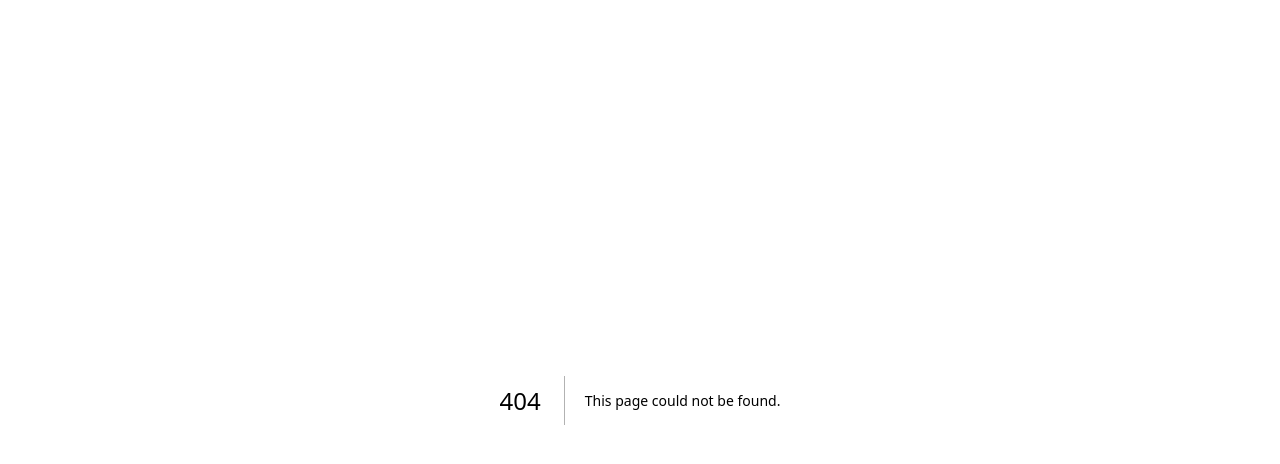
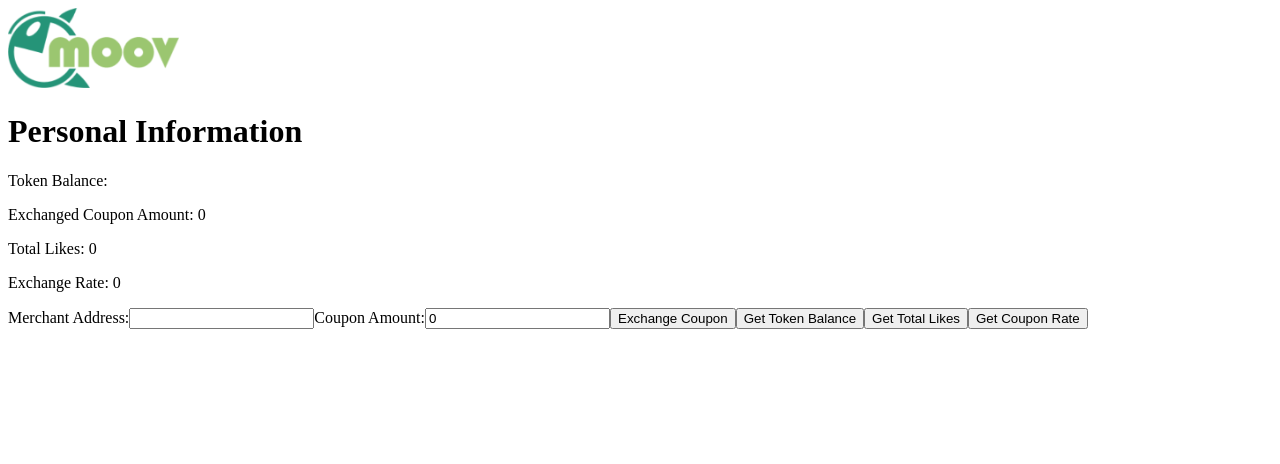
Before and after one commit to Bladekmm/nextjs, a Next.js app: page /design3 in a window 1280 px wide. Before the commit this address had no page. Shown: the top 464 px of the page. Built offline with nearby package versions, Linux system fonts and the light colour scheme.

Commit message:
Add files via upload

```diff
--- /dev/null
+++ b/pages/design3.tsx
@@ -0,0 +1,188 @@
+import React, { useEffect, useState } from 'react';
+import Web3 from 'web3';
+import abi from "../src/abi.json";
+import { CONTRACT_ADDRESS } from "../src/config";
+import { ethers } from 'ethers';
+import exampleImage from "../images/logo.png";
+import Image from 'next/image'
+
+const contractAddress = CONTRACT_ADDRESS;
+const contractABI = abi; // Replace with your contract ABI
+
+const PersonalInfoPage: React.FC = () => {
+    const [web3, setWeb3] = useState<Web3 | null>(null);
+    const [Balance, setBalance] = useState<string>('');
+    const [likesReceived, setLikesReceived] = useState<number>(0);
+    const [exchangeRate, setExchangeRate] = useState<number>(0);
+    const [merchantAddressInput, setMerchantAddressInput] = useState<string>('');
+    const [exchangedCouponAmount, setExchangedCouponAmount] = useState<number>(0);
+    const [couponAmountInput, setCouponAmountInput] = useState<number>(0);
+
+
+    useEffect(() => {
+        initWeb3();
+        fetchData();
+    }, []);
+
+    const initWeb3 = async () => {
+        if (window.ethereum) {
+            const w3 = new Web3(window.ethereum);
+            try {
+                await window.ethereum.enable();
+                setWeb3(w3);
+            } catch (error) {
+                console.error('User denied account access');
+            }
+        } else {
+            console.error('No web3 provider detected');
+        }
+    };
+    const fetchData = async () => {
+        if (!web3) return;
+
+        try {
+            const provider = new ethers.providers.Web3Provider(window.ethereum);
+            const contract = new ethers.Contract(contractAddress, contractABI, provider);
+            const signer = provider.getSigner();
+            const connectedContract = contract.connect(signer);
+            const merchant = ethers.utils.computeAddress(merchantAddressInput);
+
+            const Balance = await connectedContract.getBalance();
+            const userLikesReceived = await connectedContract.getTotalLikes(merchant);
+            const userExchangeRate = await connectedContract.getCouponRate(merchant);
+            const userExchangedCouponAmount = await connectedContract.getexchangedCouponAmount(merchant);
+
+            setBalance(Balance);
+            setLikesReceived(userLikesReceived);
+            setExchangeRate(userExchangeRate);
+            setExchangedCouponAmount(userExchangedCouponAmount);
+        } catch (error) {
+            console.error(error);
+        }
+    };
+
+    const handleExchangeCoupon = async () => {
+        if (!web3) return;
+
+        try {
+            const provider = new ethers.providers.Web3Provider(window.ethereum);
+            const contract = new ethers.Contract(contractAddress, contractABI, provider);
+            const signer = provider.getSigner();
+            const connectedContract = contract.connect(signer);
+
+            // Replace 'YOUR_MERCHANT_ADDRESS' with the actual address of the merchant
+            const merchant = merchantAddressInput;
+
+            // Assuming the user wants to exchange 5 coupons, modify this based on your requirements
+            const couponAmount = couponAmountInput || 5;
+
+            // Check if the user has enough tokens to claim the coupon
+            const exchangeRate = await connectedContract.getCouponRate();
+            const tokensRequired = couponAmount * exchangeRate;
+            const userBalance = await connectedContract.getBalance();
+
+            if (userBalance >= tokensRequired) {
+                // Call the exchangeCoupon function in the smart contract
+                await connectedContract.exchangeCoupon(merchant, couponAmount);
+
+                // Fetch updated data after the exchange
+                fetchData();
+            } else {
+                alert('Not enough tokens to claim the coupon');
+            }
+        } catch (error) {
+            console.error(error);
+        }
+    };
+
+    const handleGetTokenBalance = async () => {
+        // Fetch user's token balance
+        if (!web3) return;
+
+        try {
+            const provider = new ethers.providers.Web3Provider(window.ethereum);
+            const contract = new ethers.Contract(contractAddress, contractABI, provider);
+            const signer = provider.getSigner();
+            const connectedContract = contract.connect(signer);
+            const userBalance = await connectedContract.getBalance();
+            setBalance(userBalance.toString()); // Corrected from setBalance to setTokenBalance
+
+        } catch (error) {
+            console.error(error);
+        }
+    };
+
+    const handleGetTotalLikes = async () => {
+
+        if (!web3) return;
+
+        try {
+            const provider = new ethers.providers.Web3Provider(window.ethereum);
+            const contract = new ethers.Contract(contractAddress, contractABI, provider);
+            const signer = provider.getSigner();
+            const connectedContract = contract.connect(signer);
+
+            const userLikesReceived = await connectedContract.getTotalLikes();
+            console.log("Total Likes:", userLikesReceived.toString());
+            setLikesReceived(userLikesReceived.toString());
+            fetchData();
+        } catch (error) {
+            console.error(error);
+        }
+        fetchData();
+    };
+
+    const handleGetCouponRate = async () => {
+        // Fetch total likes for a specific merchant
+        if (!web3) return;
+
+        try {
+            const provider = new ethers.providers.Web3Provider(window.ethereum);
+            const contract = new ethers.Contract(contractAddress, contractABI, provider);
+            const signer = provider.getSigner();
+            const connectedContract = contract.connect(signer);
+
+            const userExchangeRate = await connectedContract.getCouponRate();
+            setExchangeRate(userExchangeRate.toString());
+            fetchData();
+        } catch (error) {
+            console.error(error);
+        }
+        fetchData();
+    };
+
+    return (
+        <div>
+            <Image src={exampleImage} alt="LOGO" height={80} />
+            <h1>Personal Information</h1>
+            <div>
+                <p>Token Balance: {Balance}</p>
+                <p>Exchanged Coupon Amount: {exchangedCouponAmount}</p>
+                <p>Total Likes: {likesReceived}</p>
+                <p>Exchange Rate: {exchangeRate}</p>
+            </div>
+            <label>
+                Merchant Address:
+                <input
+                    type="text"
+                    value={merchantAddressInput}
+                    onChange={(e) => setMerchantAddressInput(e.target.value)}
+                />
+            </label>
+            <label>
+                Coupon Amount:
+                <input
+                    type="number"
+                    value={couponAmountInput}
+                    onChange={(e) => setCouponAmountInput(Number(e.target.value))}
+                />
+            </label>
+            <button onClick={handleExchangeCoupon}>Exchange Coupon</button>
+            <button onClick={handleGetTokenBalance}>Get Token Balance</button>
+            <button onClick={handleGetTotalLikes}>Get Total Likes</button>
+            <button onClick={handleGetCouponRate}>Get Coupon Rate</button>
+        </div>
+    );
+};
+
+export default PersonalInfoPage;
```
